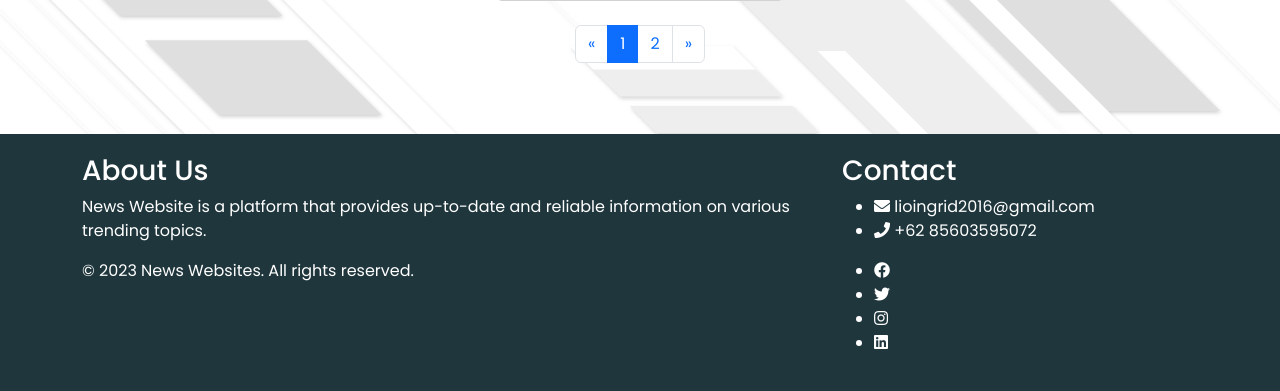
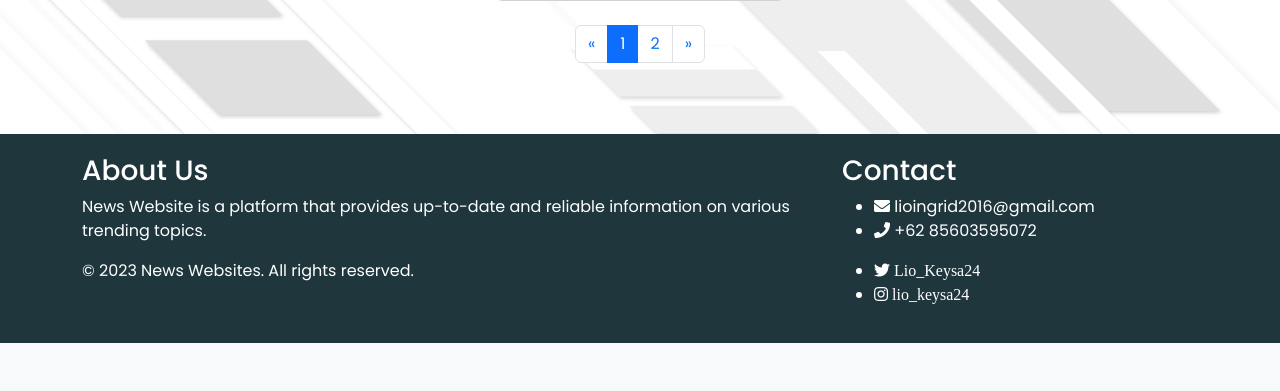
Before and after one commit to Narapati24/pw2023_223040155, a PHP site: page /pw2023_223040155/pages/news.php in a window 1280 px wide. Shown: the part 2800-3191 px from the top of the page. After the commit the page ends 3143 px from the top, so only its background shows below. Run offline with PHP 8.4, Linux system fonts and the light colour scheme; data comes from the database, SQL or seed files in the repository.

Commit message:
PeNEWS V1.04.18 [UPLOAD BUG FIX]

```diff
--- a/tubes/_asset/views/partial/_footer.php
+++ b/tubes/_asset/views/partial/_footer.php
@@ -22,10 +22,8 @@
         </div>
         <div class="col-md-3">
           <ul class="social-media">
-            <li><a href="#"><i class="fab fa-facebook"></i></a></li>
-            <li><a href="#"><i class="fab fa-twitter"></i></a></li>
-            <li><a href="https://www.instagram.com/lio_keysa24/"><i class="fab fa-instagram"></i></a></li>
-            <li><a href="#"><i class="fab fa-linkedin"></i></a></li>
+            <li><a href="https://twitter.com/Lio_Keysa24"><i class="fab fa-twitter"> Lio_Keysa24</i></a></li>
+            <li><a href="https://www.instagram.com/lio_keysa24/"><i class="fab fa-instagram"> lio_keysa24</i></a></li>
           </ul>
         </div>
       </div>
--- a/tubes/_backend/function.php
+++ b/tubes/_backend/function.php
@@ -207,7 +207,9 @@ function updateAccount($data)
       if (!$img) {
         $img = $data['former-img'];
       } else {
-        unlink('../../_asset/img/profile/' . $data['former-img']);
+        if ($data['former-img'] != 'no-profile.png') {
+          unlink('../../_asset/img/profile/' . $data['former-img']);
+        }
       }
 
       $query = "UPDATE users SET
--- a/tubes/_backend/searchBar.php
+++ b/tubes/_backend/searchBar.php
@@ -5,7 +5,7 @@ function find($data, $data2)
 
   $db = connect();
 
-  $query = "SELECT * FROM article, article_category WHERE article.id = article_category.article_id && article_category.category_id LIKE '%$data2%' && (article.title LIKE '%$data%' || article.content LIKE '%$data%') ORDER BY id DESC";
+  $query = "SELECT * FROM article, article_category WHERE article.visibility_id = 3 && article.id = article_category.article_id && article_category.category_id LIKE '%$data2%' && (article.title LIKE '%$data%' || article.content LIKE '%$data%') ORDER BY id DESC";
 
   $result = mysqli_query($db, $query);
   $rows = [];
--- a/tubes/pages/news.php
+++ b/tubes/pages/news.php
@@ -6,6 +6,12 @@ require '../_backend/searchBar.php';
 // konfigurasi
 $jumlahDataPerhalaman = 16;
 $jumlahData = count(query("SELECT * FROM article WHERE visibility_id = 3"));
+
+// Search bar
+if (isset($_POST['search'])) {
+  $jumlahData = count(find($_POST['keyword'], $_POST['category']));
+}
+
 $jumlahHalaman = ceil($jumlahData / $jumlahDataPerhalaman);
 $halamanAktif = (isset($_GET['page'])) ? $_GET['page'] : 1;
 $awalData = ($jumlahDataPerhalaman * $halamanAktif) - $jumlahDataPerhalaman;
@@ -13,7 +19,7 @@ $awalData = ($jumlahDataPerhalaman * $halamanAktif) - $jumlahDataPerhalaman;
 $article = query("SELECT * FROM article WHERE visibility_id = 3 ORDER BY id DESC LIMIT $awalData, $jumlahDataPerhalaman");
 $category = query("SELECT * FROM category");
 
-// Search bar
+
 if (isset($_POST['search'])) {
   $article = find($_POST['keyword'], $_POST['category']);
 }
```
